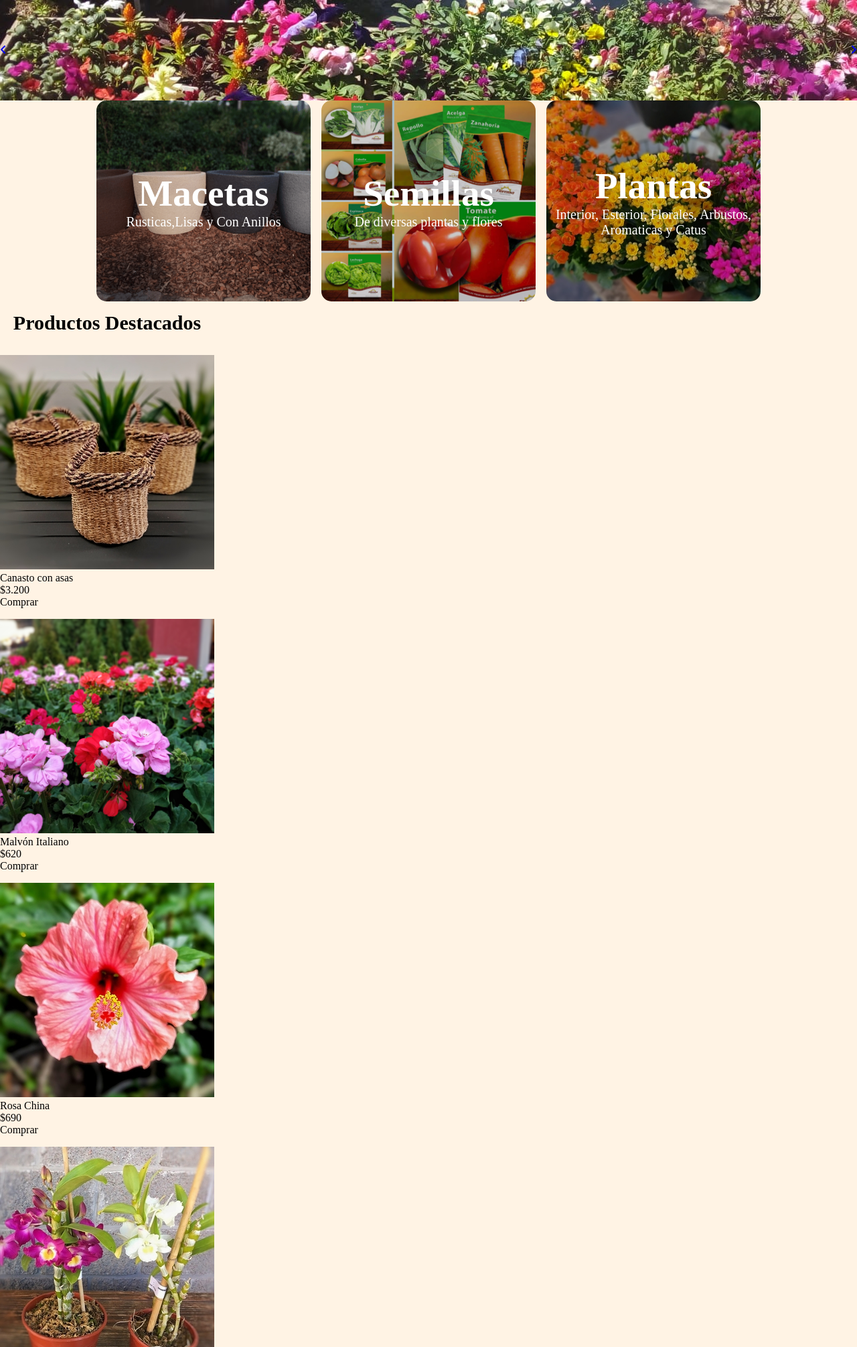
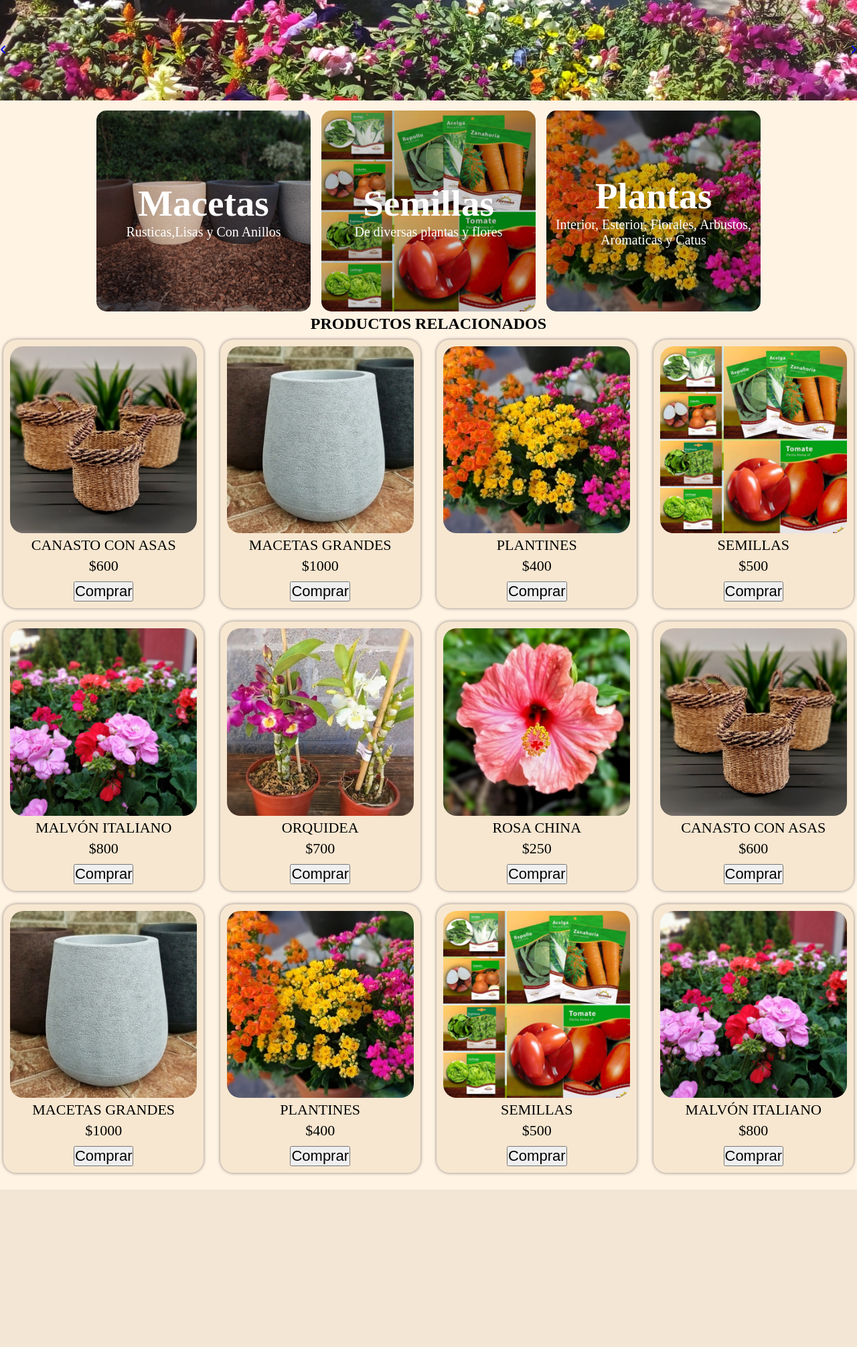
Before and after one commit to grupo-10-Vivero-c12/proyecto-Integrador, a web app: file views/home.html in a window 1280 px wide. Shown: the top 2011 px of the page at 67% size. After the commit the page ends 1776 px from the top, so only its background shows below. Run offline with its HTML, style and script files only (its server is not run), Linux system fonts and the light colour scheme; some libraries are stand-ins or nearby versions.

Commit message:
categorias

```diff
--- a/public/css/home.css
+++ b/public/css/home.css
@@ -46,6 +46,7 @@ img{
 .conteinerProduct {
     width: 100%px;
     height: auto;
+    padding-top: 15px;
     display: flex;
    flex-wrap: wrap;
    justify-content: center;
@@ -60,6 +61,7 @@ img{
     filter: brightness(80%);
 }
 .categoriaMacetas{
+
     display: flex;
     flex-direction: column;
     position: relative;
@@ -105,17 +107,134 @@ img{
     flex-direction: column;
     text-align: center;
 }
-.productosDestacados h3{
+
+
+/* Prductos destacados*/
+
+/*related-products*/
+.related-products{
+    margin: 5px;
+}
+.related-products h2{
+    text-align: center;
+    margin-bottom: 10px;
+}
+
+.related-products .products{
+    display: flex;
+    flex-wrap: wrap;
+    justify-content: space-between;
+}
+
+.related-products .products .product{
+    width: 43%;
+    margin-bottom: 20px;
+    background-color: rgba(216, 179, 132, 0.2);
+    padding: 10px;
+    border-radius: 20px;
+    box-shadow: 0px 0px 5px 0px rgba(0,0,0,0.49);
+    display: flex;
+    flex-direction: column;
+    align-items: center;
+    justify-content: space-between;
+    gap:5px
+}
+
+.related-products .products .product img{
+    width: 100%;
+    border-radius: 20px;
+}
+
+.related-products .products .product button{
+    margin-top: 5px;
+}
+
+.related-products .products .product p {
+    text-transform: uppercase;
+    text-align: center;
+}
+
+/* QUERIES */
+
+/*Tablet*/
+@media (min-width:768px){
+
+    /*Detalle producto*/
+    .btn{
+        font-size: 22px;
+    }
+
+    /*Detail top*/
+    .detail-top{
+        flex-direction: row;
+        margin: 15px auto;
+    }
+
+    .detail-top .img-content{
+        width: 50%;
+    }
+
+    .detail-top .sale-detail{
+        width: 50%;
+        display: flex;
+        flex-direction: column;
+        justify-content: space-evenly;
+    }
+
+    .detail-top .sale-detail p{
+        font-size: 32px;
+    }
+
+    .detail-top .sale-detail{
+    font-size: 20px;
     padding: 15px;
-    text-align: center;
-    font-family: var(--font-rum);
-    font-size: 30px;
+    }
+
+    /*detail-bot*/
+    .detail-bot{
+        flex-direction: row;
+        margin: 15px auto;
+    }
+
+    .detail-bot .description{
+        width: 50%;
+    }
+
+    .detail-bot .description p{
+        font-size: 16px;
+        margin: 10px;
+    }
+    .detail-bot .opinions{
+        width: 50%;
+    }
+
+    .detail-bot .opinions p{
+        font-size: 16px;
+    }
+
+    /*related-products*/
+
+    .related-products .products .product{
+        width: 30%;
+    }
+
+    .related-products .products .product p {
+        font-size: 22px;
+    }
 }
-.productosDestacados{
-    display: flex;
-     width: 320px;
-    height: 180px;
-    flex-wrap: wrap;
-    gap: 1rem;
-    justify-content: center;
+
+/*Desktop*/
+@media (min-width:900px){
+    /*Detalle producto*/
+    .content{
+        max-width:900px ;
+    }
+    .product-detail .content h3{
+        font-size: 24px;
+    }
+
+    /*related-products*/
+    .related-products .products .product{
+        width: 22%;
+    }
 }
--- a/views/home.html
+++ b/views/home.html
@@ -74,56 +74,82 @@
               </div>
             </div>
         </section>
-        <section class="productosDestacados">
-            <h3>Productos Destacados</h3>
-            <div class="conteinerProducto">
-                <img src="/images/canasto-con-asas.jpeg" alt="canastoConAsas">
-                <span>Canasto con asas</span> <br>
-                <span>$3.200</span> <br>
-                <span>Comprar</span>
+        <!-- Prductos destacados -->
+        </section><!-- details-bot -->
+        <section class="related-products">
+            <h2>PRODUCTOS RELACIONADOS</h2>
+            <div class="products">
+                <div class="product">
+                    <img src="images/canasto-con-asas.jpeg" alt="">
+                    <p>CANASTO CON ASAS</p>
+                    <p>$600</p>
+                    <button class="btn">Comprar</button>
                 </div>
-            <div class="conteinerProducto">
-                <img src="/images/malvón-italiano.png" alt="malvón-italiano">
-                <span>Malvón Italiano</span> <br>
-                <span>$620</span> <br>
-                <span>Comprar</span>
+                <div class="product">
+                    <img src="images/cat-macetas.jpeg" alt="">
+                    <p>MACETAS GRANDES</p>
+                    <p>$1000</p>
+                    <button class="btn">Comprar</button>
                 </div>
-            <div class="conteinerProducto">
-                <img src="/images/rosa-china.jpg" alt="RosaChina">
-                <span>Rosa China</span> <br>
-                <span>$690</span> <br>
-                <span>Comprar</span>
+                <div class="product">
+                    <img src="images/cat-plantas.jpeg" alt="">
+                    <p>PLANTINES</p>
+                    <p>$400</p>
+                    <button class="btn">Comprar</button>
                 </div>
-             <div class="conteinerProducto">
-                <img src="/images/orquidea-dendrobium.jpeg" alt="orquidieaDendrobium">
-                <span>Orquidea Dendrobium</span> <br>
-                <span>$2.900</span> <br>
-                <span>Comprar</span>
+                <div class="product">
+                    <img src="images/cat-semillas.png" alt="">
+                    <p>SEMILLAS</p>
+                    <p>$500</p>
+                    <button class="btn">Comprar</button>
                 </div>
-           <!-- <div class="conteinerProducto">
-                <img src="/images/canasto-con-asas.jpeg" alt="canastoConAsas">
-                <span>Canasto con asas</span>
-                <span>$3.200</span>
-                <span>Comprar</span>
+                <div class="product">
+                    <img src="images/malvón-italiano.png" alt="">
+                    <p>malvón italiano</p>
+                    <p>$800</p>
+                    <button class="btn">Comprar</button>
                 </div>
-            <div class="conteinerProducto">
-                <img src="/images/canasto-con-asas.jpeg" alt="canastoConAsas">
-                <span>Canasto con asas</span>
-                <span>$3.200</span>
-                <span>Comprar</span>
+                <div class="product">
+                    <img src="images/orquidea-dendrobium.jpeg" alt="">
+                    <p>orquidea</p>
+                    <p>$700</p>
+                    <button class="btn">Comprar</button>
                 </div>
-            <div class="conteinerProducto">
-                <img src="/images/canasto-con-asas.jpeg" alt="canastoConAsas">
-                <span>Canasto con asas</span>
-                <span>$3.200</span>
-                <span>Comprar</span>
+                <div class="product">
+                    <img src="images/rosa-china.jpg" alt="">
+                    <p>Rosa china</p>
+                    <p>$250</p>
+                    <button class="btn">Comprar</button>
                 </div>
-            <div class="conteinerProducto">
-                <img src="/images/canasto-con-asas.jpeg" alt="canastoConAsas">
-                <span>Canasto con asas</span>
-                <span>$3.200</span>
-                <span>Comprar</span>
-            </div> -->
-        </section>
+                <div class="product">
+                    <img src="images/canasto-con-asas.jpeg" alt="">
+                    <p>CANASTO CON ASAS</p>
+                    <p>$600</p>
+                    <button class="btn">Comprar</button>
+                </div>
+                <div class="product">
+                    <img src="images/cat-macetas.jpeg" alt="">
+                    <p>MACETAS GRANDES</p>
+                    <p>$1000</p>
+                    <button class="btn">Comprar</button>
+                </div>
+                <div class="product">
+                    <img src="images/cat-plantas.jpeg" alt="">
+                    <p>PLANTINES</p>
+                    <p>$400</p>
+                    <button class="btn">Comprar</button>
+                </div>
+                <div class="product">
+                    <img src="images/cat-semillas.png" alt="">
+                    <p>SEMILLAS</p>
+                    <p>$500</p>
+                    <button class="btn">Comprar</button>
+                </div>
+                <div class="product">
+                    <img src="images/malvón-italiano.png" alt="">
+                    <p>malvón italiano</p>
+                    <p>$800</p>
+                    <button class="btn">Comprar</button>
+                </div>
     </body>
 </head>
```
Lines whose indentation alone changed are shown as unchanged.
